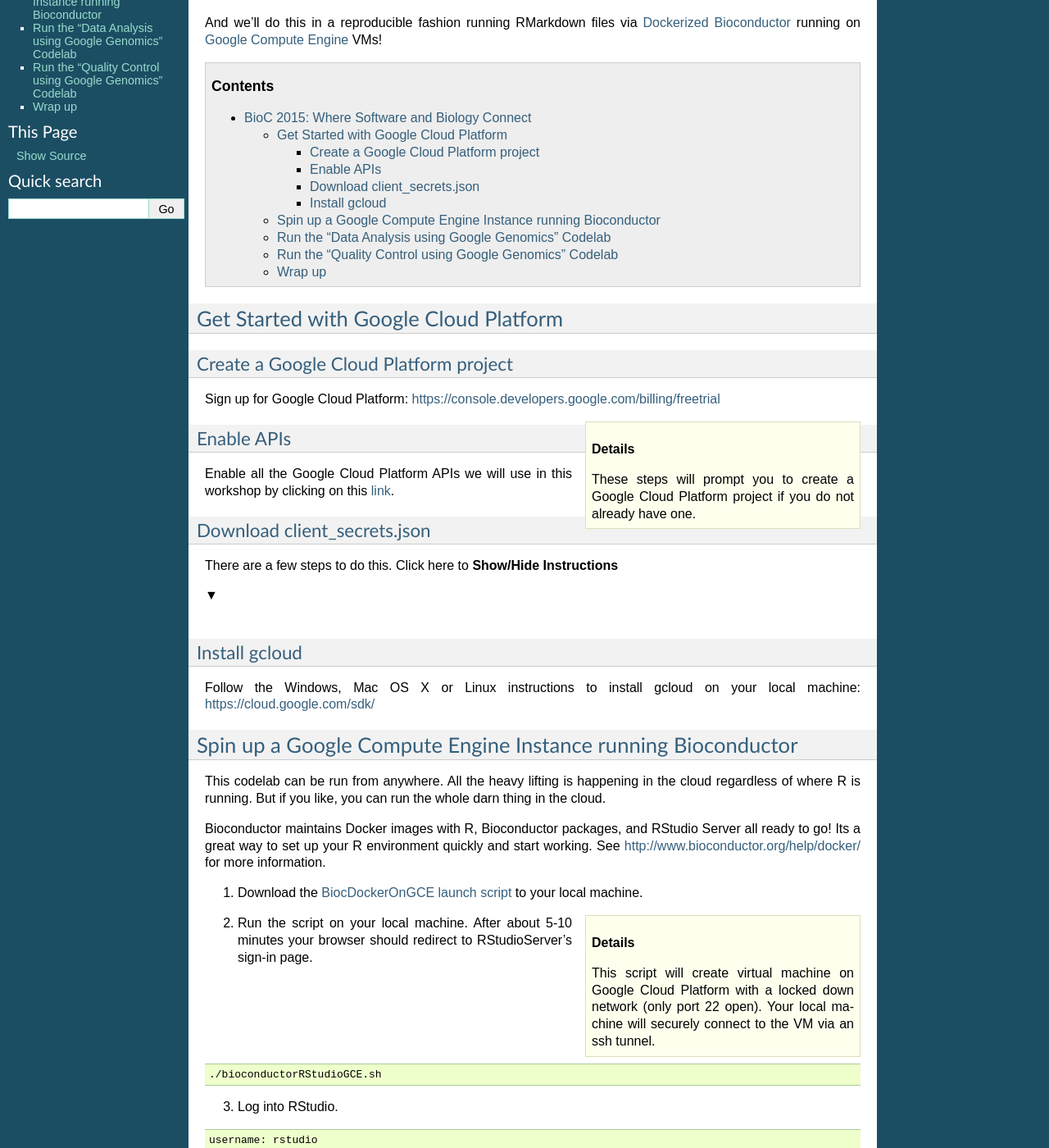
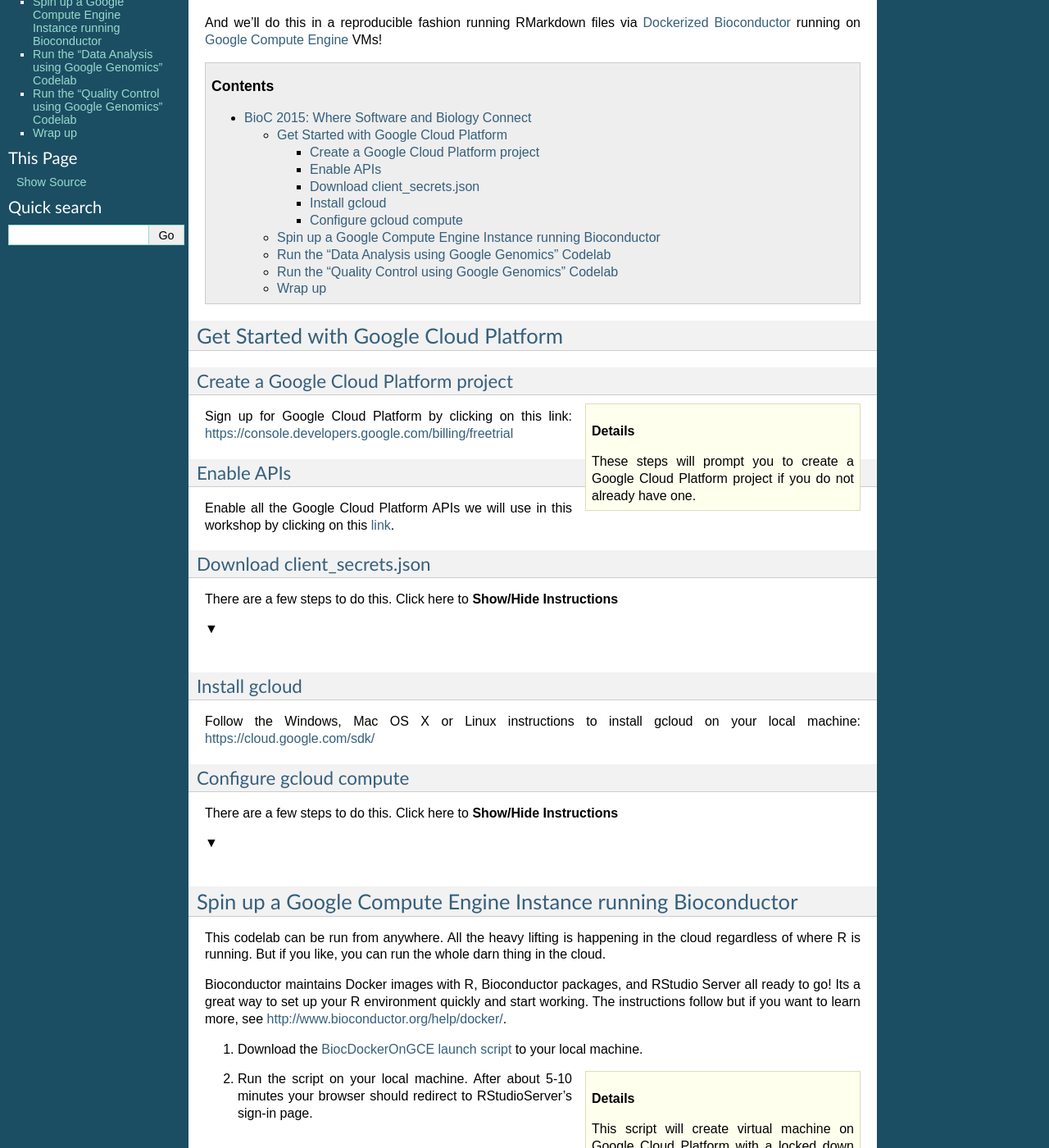
Before and after one commit to googlegenomics/readthedocs, a Sphinx documentation site: the page built from docs/source/workshops/bioc-2015.rst, in a window 1280 px wide and 1400 px high, scrolled down 288 px. Shown: the whole window at 82% size. Built offline with Sphinx 7.4.7, drawn with Linux system fonts in a browser that asks for light colours; some of the changed text lies outside the part shown.

Commit message:
More clarifications to setup instructions.

```diff
--- /dev/null
+++ b/docs/source/includes/gcloud_compute_configure.rst
@@ -0,0 +1,13 @@
+The instructions are below but if you want to learn more, see: https://cloud.google.com/compute/docs/gcloud-compute/
+
+(1) Set your default project ID.  *Note: Project ID is not the same as project name.  You can view your project ID on the overview page of the Developers Console*.
+
+  ``gcloud config set project YOUR-PROJECT-ID``
+
+(2) Set your default zone.
+
+  ``gcloud config set compute/zone us-central1-f``
+
+(3) Authorize gcloud.
+
+  ``gcloud auth login``
--- a/docs/source/includes/gcp_signup.rst
+++ b/docs/source/includes/gcp_signup.rst
@@ -1,5 +1,5 @@
-Sign up for Google Cloud Platform: https://console.developers.google.com/billing/freetrial
-
 .. sidebar:: Details
 
   These steps will prompt you to create a Google Cloud Platform project if you do not already have one.
+
+Sign up for Google Cloud Platform by clicking on this link: https://console.developers.google.com/billing/freetrial
--- a/docs/source/includes/get_client_secrets.rst
+++ b/docs/source/includes/get_client_secrets.rst
@@ -6,10 +6,13 @@
 #. Under the OAuth section, click "Create new Client ID".
 #. Select "Installed Application".
 #. If prompted, click "Configure consent screen" and follow the instructions to set a "product name" to identify your Cloud project in the consent screen.
-#. In the Create Client ID dialog, be sure the following are selected::
+#. In the Create Client ID dialog, be sure the following are selected:
 
-    Application type: Installed application
-    Installed application type: Other
+  Application type
+    Installed application
+
+  Installed application type
+    Other
 
 #. Click the "Create Client ID" button.
 #. You'll see your Client ID and Client secret listed under "Client ID for native application".
--- a/docs/source/includes/r_workbench_setup.rst
+++ b/docs/source/includes/r_workbench_setup.rst
@@ -12,9 +12,10 @@
 
 (3) Log into RStudio.
 
-.. code:: bash
+  username
+    rstudio
 
-  username: rstudio
-  password: rstudio
+  password
+    rstudio
 
 (4) Upload ``client_secrets.json``. From the RStudio *Files Pane* click on the "Upload" button.
--- a/docs/source/workshops/bioc-2015.rst
+++ b/docs/source/workshops/bioc-2015.rst
@@ -42,12 +42,25 @@
 
 .. include:: /includes/gcloud_setup.rst
 
+Configure gcloud compute
+^^^^^^^^^^^^^^^^^^^^^^^^
+
+.. container:: toggle
+
+    .. container:: header
+
+        There are a few steps to do this.  Click here to **Show/Hide Instructions**
+
+    .. container:: content
+
+      .. include:: /includes/gcloud_compute_configure.rst
+
 Spin up a Google Compute Engine Instance running Bioconductor
 -------------------------------------------------------------
 
 This codelab can be run from anywhere.  All the heavy lifting is happening in the cloud regardless of where R is running.  But if you like, you can run the whole darn thing in the cloud.
 
-Bioconductor maintains Docker images with R, Bioconductor packages, and RStudio Server all ready to go!  Its a great way to set up your R environment quickly and start working.  See http://www.bioconductor.org/help/docker/ for more information.
+Bioconductor maintains Docker images with R, Bioconductor packages, and RStudio Server all ready to go!  Its a great way to set up your R environment quickly and start working.  The instructions follow but if you want to learn more, see http://www.bioconductor.org/help/docker/.
 
 .. include:: /includes/r_workbench_setup.rst
 
@@ -72,9 +85,10 @@
 
   File -> New Project -> Version Control -> Git
 
-  Repository URL:  https://github.com/googlegenomics/codelabs.git
+  Repository URL
+    https://github.com/googlegenomics/codelabs.git
 
-  click on the "Create Project" button
+  The default value is fine for the other fields.  Click on the "Create Project" button
 
 (2) Open the codelab RMarkdown file.  From the RStudio *Files Pane*:
 
```
